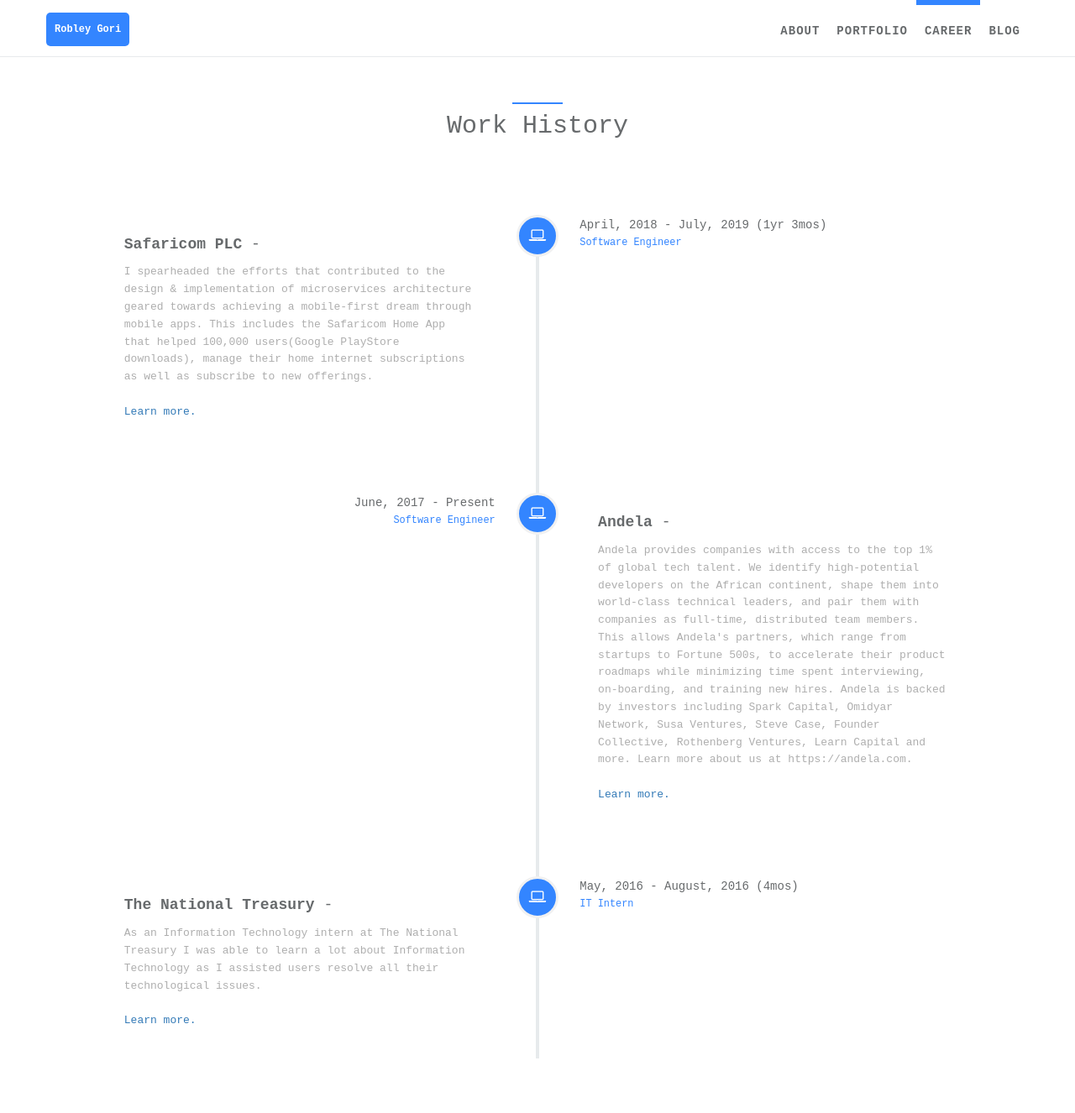
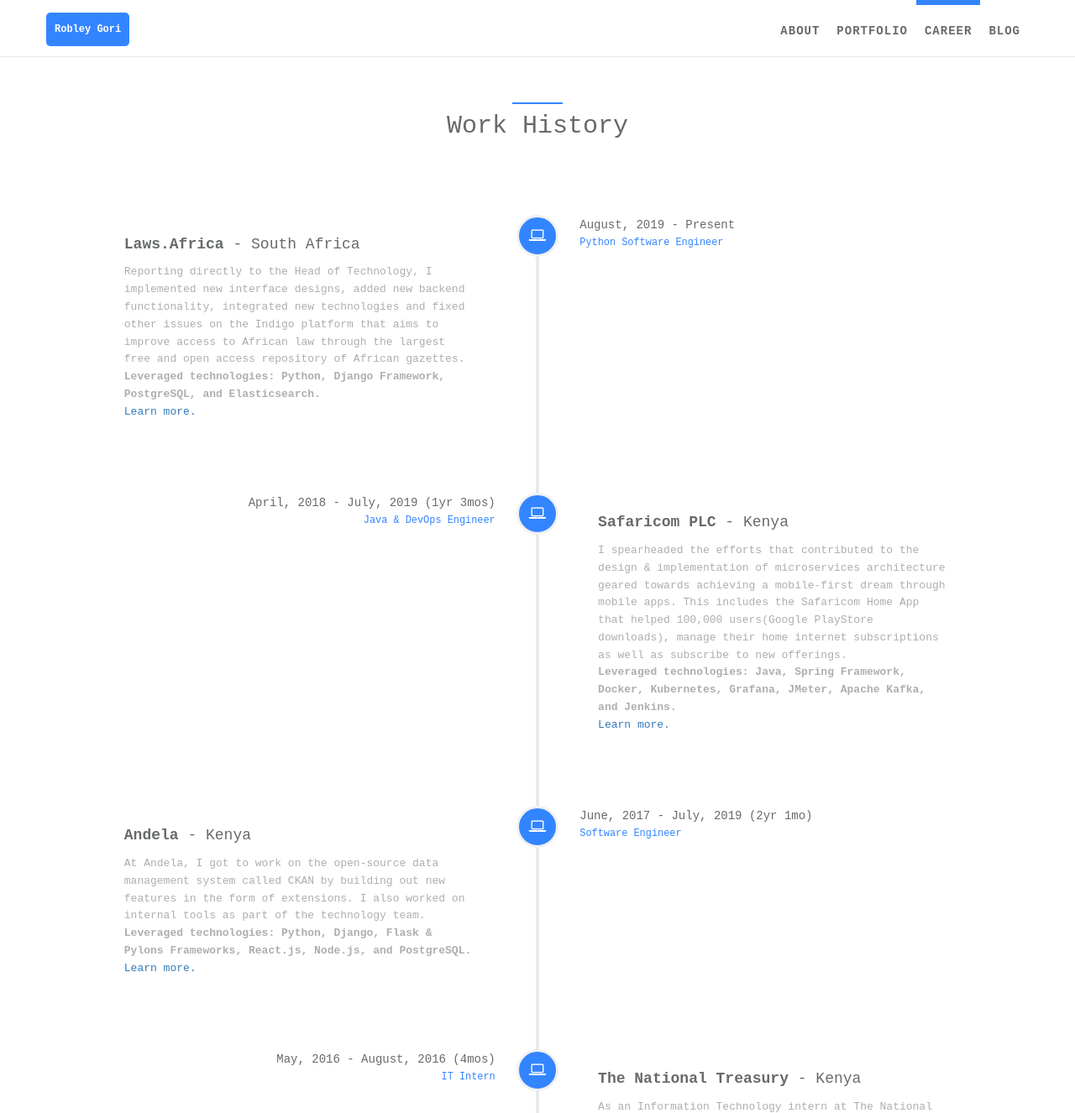
Before and after one commit to ro6ley/ro6ley.github.io, a Jekyll site: the page built from index.html, in a window 1280 px wide and 1400 px high, scrolled down 1109 px, cut to the strip 0-1326 px from the top of the window. Shown: the whole strip at 84% size. Built offline with Jekyll 4.4.1, drawn with Linux system fonts in a browser that asks for light colours.

Commit message:
add more metadata to careers section entries

```diff
--- a/_data/index/careers.yml
+++ b/_data/index/careers.yml
@@ -1,16 +1,44 @@
 # careers section data
 # if you don't have language feature(language.yml is empty), ignore "i18n" items
+- name:
+    detail: Laws.Africa
+    i18n: laws.africa
+  desc:
+    detail: >
+      Reporting directly to the Head of Technology, I implemented new interface
+      designs, added new backend functionality, integrated new technologies and
+      fixed other issues on the Indigo platform that aims to improve access to
+      African law through the largest free and open access repository of African gazettes.
+    tech: Python, Django Framework, PostgreSQL, and Elasticsearch.
+    i18n: company_a_desc
+  country:
+    detail: South Africa
+  date:
+    start: August, 2019
+    end:
+    duration:
+    detail: May. 2018
+    i18n: may_2018
+  job:
+    detail: Python Software Engineer
+    i18n: python_software_engineer
+  icon: fa-laptop
+  link: https://www.safaricom.co.ke/
+
 - name:
     detail: Safaricom PLC
     i18n: safaricom_plc
   desc:
-    detail: I spearheaded the efforts that contributed to the design & implementation
-            of microservices architecture geared towards achieving a mobile-first dream
-            through mobile apps. This includes the Safaricom Home App that helped 100,000
-            users(Google PlayStore downloads), manage their home internet subscriptions as
-            well as subscribe to new offerings.
-
+    detail: >
+      I spearheaded the efforts that contributed to the design & implementation
+      of microservices architecture geared towards achieving a mobile-first dream
+      through mobile apps. This includes the Safaricom Home App that helped
+      100,000 users(Google PlayStore downloads), manage their home internet
+      subscriptions as well as subscribe to new offerings.
+    tech: Java, Spring Framework, Docker, Kubernetes, Grafana, JMeter, Apache Kafka, and Jenkins.
     i18n: company_a_desc
+  country:
+    detail: Kenya
   date:
     start: April, 2018
     end: July, 2019
@@ -18,7 +46,7 @@
     detail: May. 2018
     i18n: may_2018
   job:
-    detail: Software Engineer
+    detail: Java & DevOps Engineer
     i18n: software_engineer
   icon: fa-laptop
   link: https://www.safaricom.co.ke/
@@ -27,18 +55,19 @@
     detail: Andela
     i18n: andela
   desc:
-    detail: Andela provides companies with access to the top 1% of global tech talent.
-            We identify high-potential developers on the African continent, shape them into
-            world-class technical leaders, and pair them with companies as full-time, distributed
-            team members. This allows Andela's partners, which range from startups to Fortune 500s,
-            to accelerate their product roadmaps while minimizing time spent interviewing, on-boarding,
-            and training new hires. Andela is backed by investors including Spark Capital, Omidyar Network,
-            Susa Ventures, Steve Case, Founder Collective, Rothenberg Ventures, Learn Capital and more.
-            Learn more about us at https://andela.com.
+    detail: >
+      At Andela, I got to work on the open-source data management system called
+      CKAN by building out new features in the form of extensions.
+      I also worked on internal tools as part of the technology team.
+    tech: Python, Django, Flask & Pylons Frameworks, React.js, Node.js, and PostgreSQL.
     i18n: company_b_desc
+  country:
+    detail: Kenya
   date:
     detail: June, 2017
     start: June, 2017
+    end: July, 2019
+    duration: 2yr 1mo
     i18n: june_2017
   job:
     detail: Software Engineer
@@ -54,6 +83,8 @@
             I was able to learn a lot about Information Technology as I
             assisted users resolve all their technological issues.
     i18n: company_a_desc
+  country:
+    detail: Kenya
   date:
     detail: May, 2016
     start: May, 2016
```
